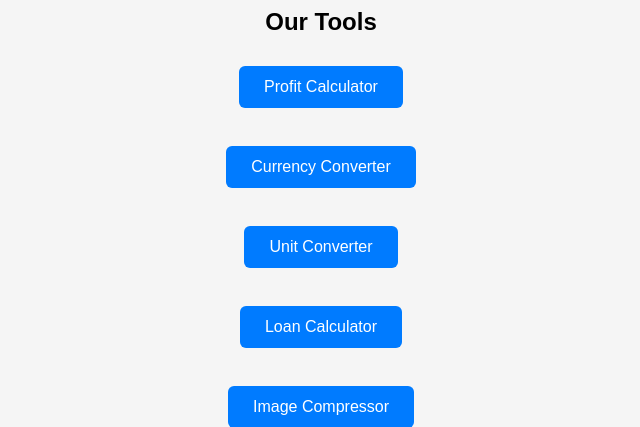
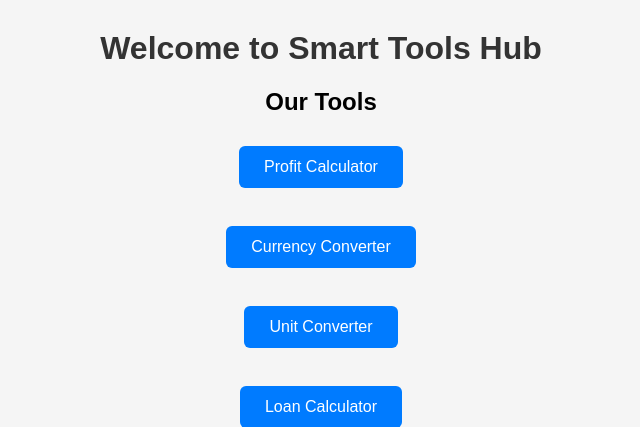
Before and after one commit to Rawish007/Smart-Tools-Hub, a Flask app: page / in a window 1280 px wide. Shown: the top 427 px of the page, without its empty margins (319-959 px from the left). Run offline with Flask 3, Linux system fonts and the light colour scheme.

Commit message:
Update index.html

```diff
--- a/templates/index.html
+++ b/templates/index.html
@@ -28,7 +28,7 @@
         }
     </style>
 </head>
-
+<h1 style="margin-top: 30px;">Welcome to Smart Tools Hub</h1>
     <h2>Our Tools</h2>
 
     <a href="/profit">Profit Calculator</a><br><br>
```
